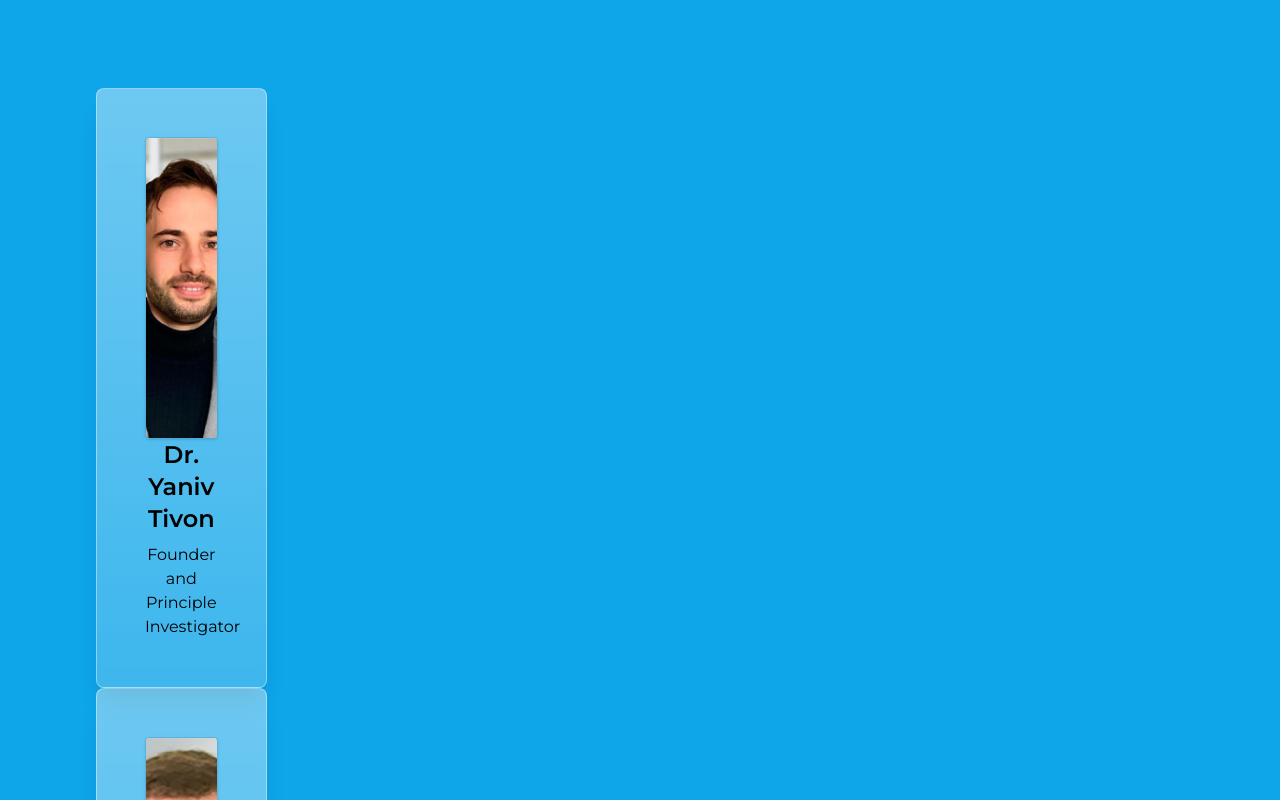
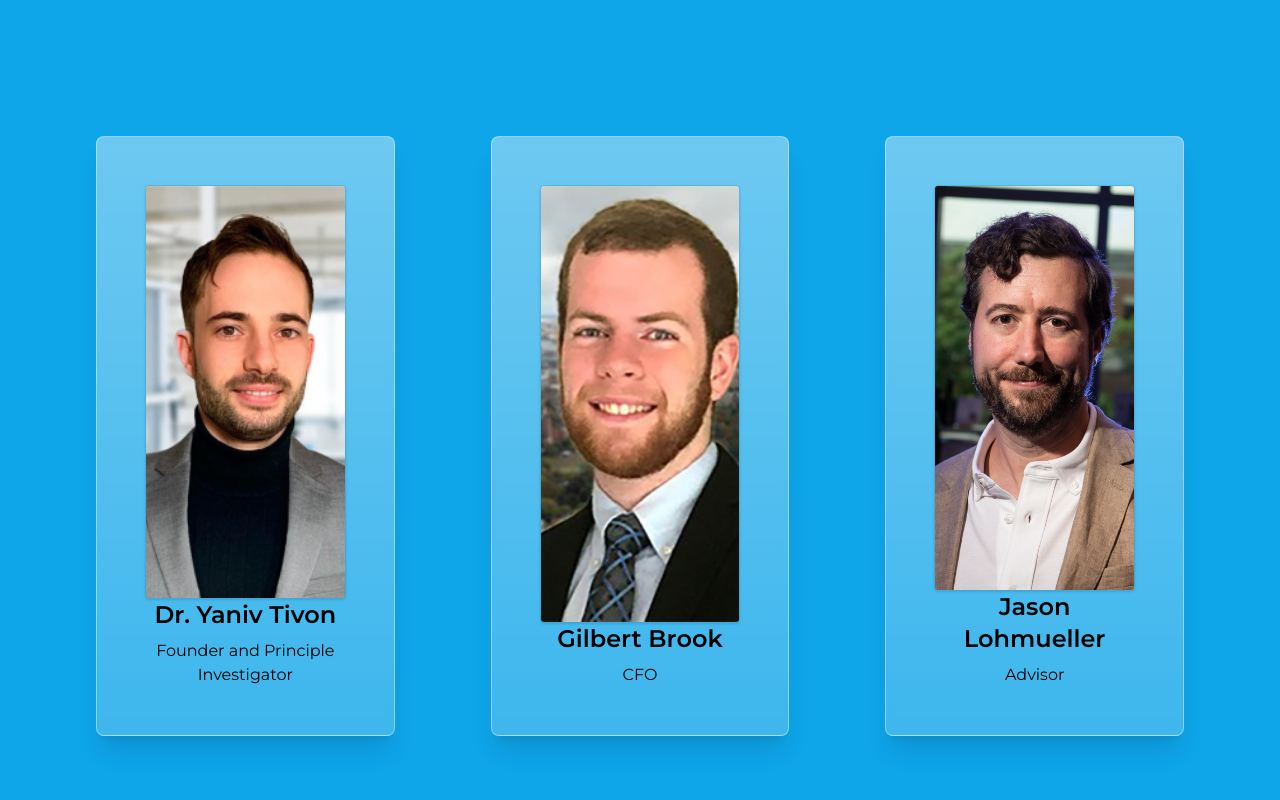
Before and after one commit to goldeei/neo-cell-site, a Next.js app: page /team in a window 1280 px wide. Shown: the top 800 px of the page. Built offline with nearby package versions, Linux system fonts and the light colour scheme; what tailwindcss-filters would draw is missing.

Commit message:
Update layout constraints

```diff
--- a/src/app/about/page.tsx
+++ b/src/app/about/page.tsx
@@ -34,7 +34,7 @@ const About = () => {
 					</div>
 				</div>
 				<div className="col-span-2 flex justify-center items-center lg:justify-end">
-					<div className="max-w-[600px] g:w-3/4 lg:max-w-[200px] items-center grid gap-4 grid-cols-3 lg:grid-cols-1 lg:grid-rows-3 lg:col-start-6">
+					<div className="max-w-[600px] lg:w-3/4 lg:max-w-[200px] items-center grid gap-4 grid-cols-3 lg:grid-cols-1 lg:grid-rows-3 lg:col-start-6">
 						<div className=" lg:-translate-x-1/2 lg:translate-y-1/4">
 							<HexagonInfo
 								icon={
--- a/src/components/section/index.tsx
+++ b/src/components/section/index.tsx
@@ -15,8 +15,8 @@ interface SectionProps {
 }
 export const Section = ({ children, className, id }: SectionProps) => {
 	return (
-		<section id={id} className={cn(SECTION_CLASSES, className)}>
-			<div className={CONTAINER_CLASSES}>{children}</div>
+		<section id={id} className={cn(SECTION_CLASSES)}>
+			<div className={cn(CONTAINER_CLASSES, className)}>{children}</div>
 		</section>
 	);
 };
```
